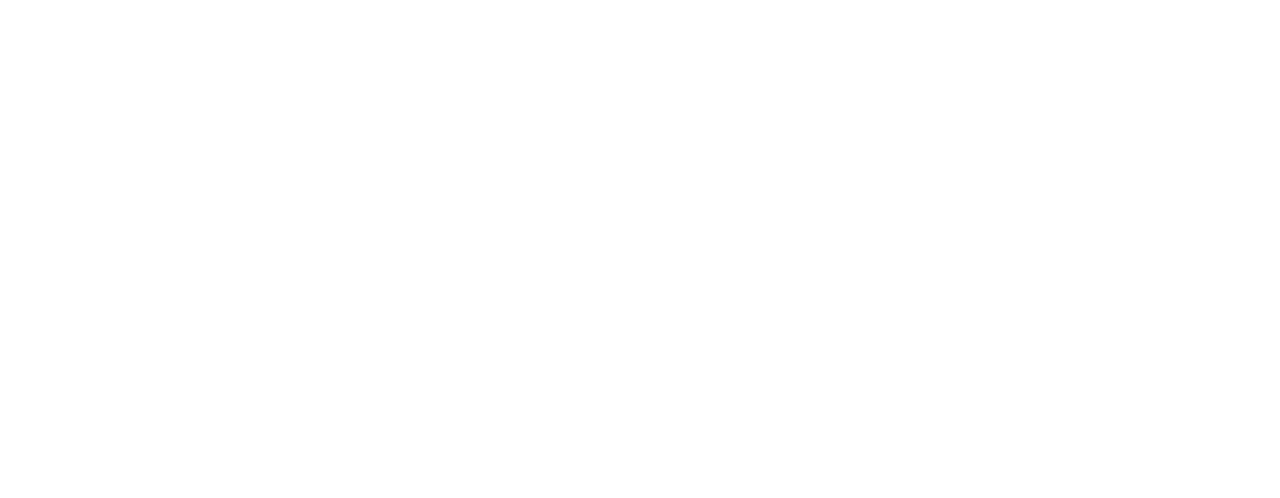
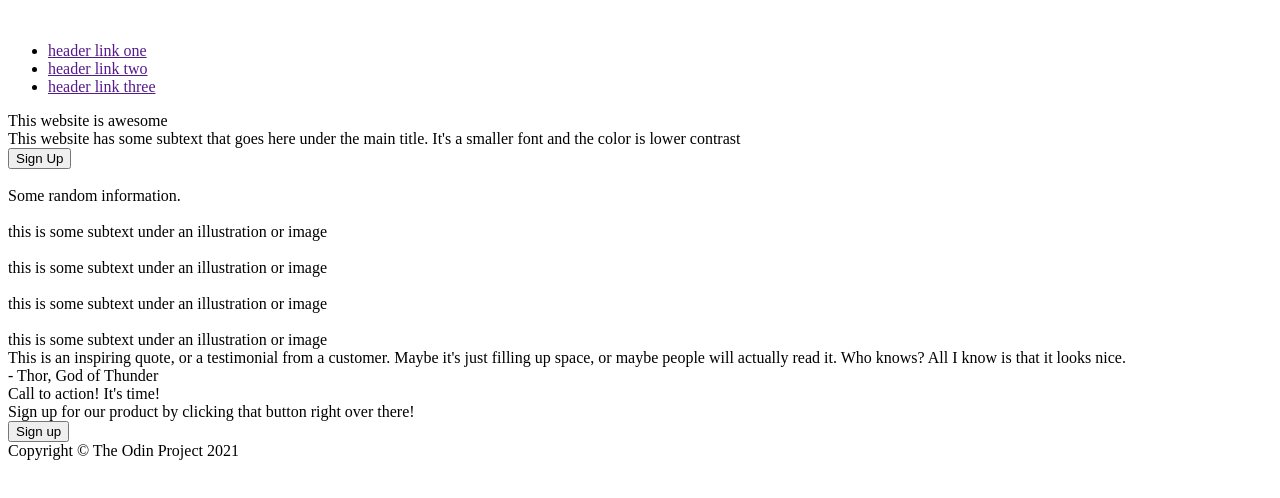
Before and after one commit to BobbyDaFish/landing-page-assignment, a plain HTML site: page index.html in a window 1280 px wide. Drawn offline with Linux system fonts and the light colour scheme.

Commit message:
Create base HTML content and clear the styles
Style classes still need adjustment, they dont match and some are
obsolete now. Will likely restructure again as the styles start coming
together for the project.

```diff
--- a/index.html
+++ b/index.html
@@ -8,24 +8,57 @@
 </head>
 <body>
     <div class="header">
-
+        <img src="">
+        <ul>
+            <li><a href="">header link one</a></li>
+            <li><a href="">header link two</a></li>
+            <li><a href="">header link three</a></li>
+        </ul>
     </div>
     <div class="hero-cont">
-
+         <div>
+            <div class="hero-text">This website is awesome</div>
+            <div class="text">This website has some subtext that goes here under the main title. It's a smaller font and the color is lower contrast</div>
+            <button class="hero-button">Sign Up</button>
+        </div>
+        <img src="">
     </div>
-    <div class="card-cont">
-
+    <div class="main-cont">
+        Some random information.
+        <div class="card-cont">
+            <div>
+                <img src="">
+                <div class="text">this is some subtext under an illustration or image</div>
+            </div>
+            <div>
+                <img src="">
+                <div class="text">this is some subtext under an illustration or image</div>
+            </div>
+            <div>
+                <img src="">
+                <div class="text">this is some subtext under an illustration or image</div>
+            </div>
+            <div>
+                <img src="">
+                <div class="text">this is some subtext under an illustration or image</div>
+            </div>
+        </div>
     </div>
     <div class="quote-cont">
-
+        <div class="quote">
+            This is an inspiring quote, or a testimonial from a customer. Maybe it's just filling up space, or maybe people will actually read it. Who knows? All I know is that it looks nice.</div>
+        </div>
+        <div id="quote-source">- Thor, God of Thunder</div>
     </div>
     <div class="cta-cont">
         <div class="cta">
-
+            <div class="cta-main">Call to action! It's time!</div>
+            <div class="text">Sign up for our product by clicking that button right over there!</div>
+            <button class="cta-button">Sign up</button>
         </div>
     </div>
-    <div class="footer">
-
+    <div class="footer text">
+        Copyright © The Odin Project 2021
     </div>
 </body>
 </html>
--- a/style.css
+++ b/style.css
@@ -6,6 +6,7 @@
     min-height: 100vh;
 }
 .header{
+
 
 }
 .hero-cont{
```
